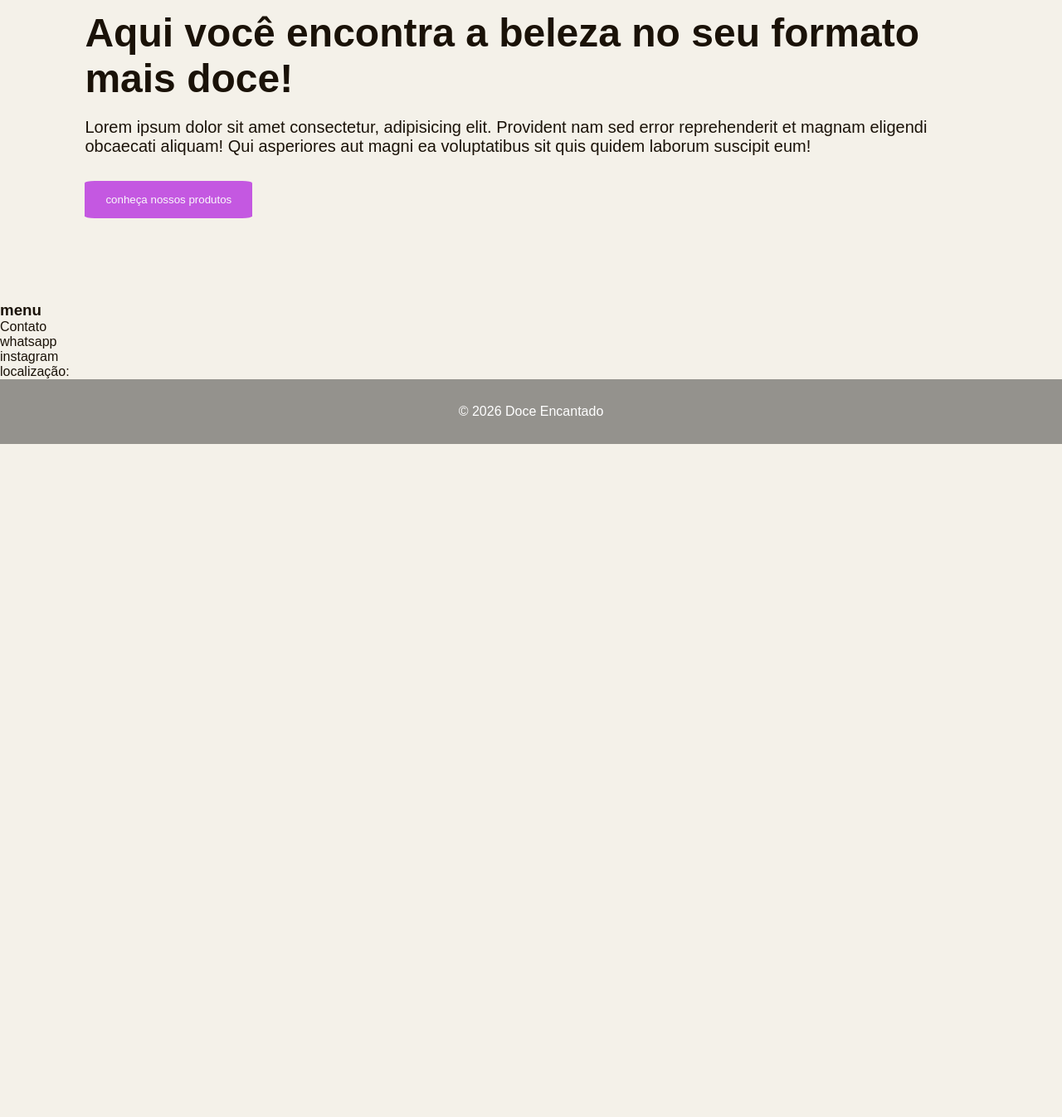
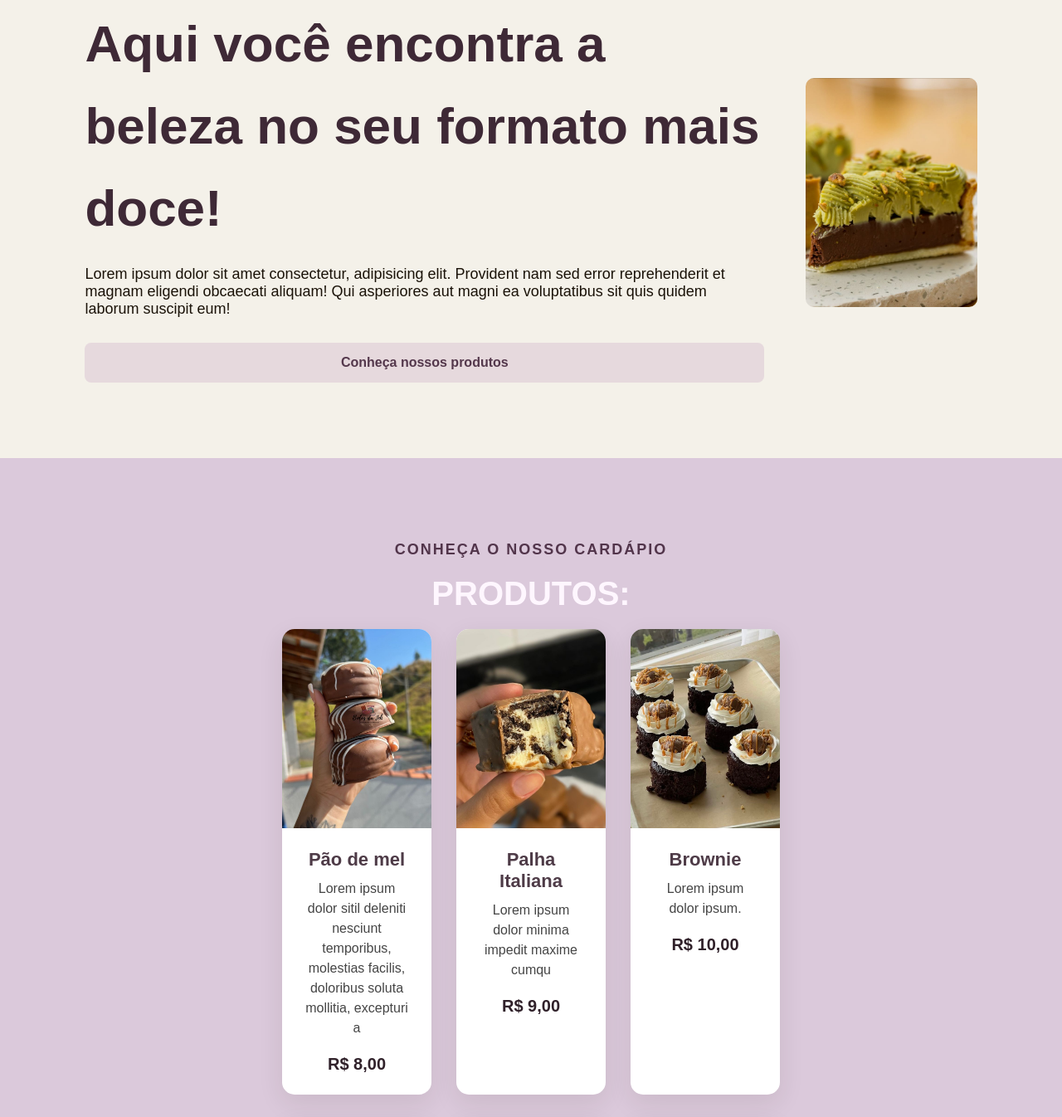
Before and after one commit to japcunha/DoceEncantado, a plain HTML site: page index.html in a window 1280 px wide. Shown: the part 161-1507 px from the top of the page at 83% size. Before the commit the page ends 800 px from the top, so only its background shows below. Drawn offline with Linux system fonts and the light colour scheme.

Commit message:
adição de seção e cartões de cada produto

```diff
--- a/css/style.css
+++ b/css/style.css
@@ -19,7 +19,8 @@ header {
     align-items: center;
     padding: 22px 8%;
 }
-.logo{
+
+.logo {
     text-decoration: none;
     color: #d5a2d7da;
     font-weight: bold;
@@ -38,37 +39,143 @@ nav a {
     transition: 0.2;
 
 }
+
 nav a:hover {
     color: #e4a5e7e7;
 }
 
-main {
+.hero {
+    display: flex;
+    align-items: center;
+    justify-content: space-between;
+    gap: 50px;
+    padding: 80px 8%;
     min-height: 80vh;
+}
+
+.hero-content {
+    max-width: 500px;
 
 }
 
-#inicio {
-    padding: 100px 8%;
-}
+.hero h1 {
+    color: rgb(62, 41, 54);
+    font-size: 62px;
+    line-height: 1.6;
 
-#inicio h2 {
-    font-size: 48px;
     margin-bottom: 20px;
 }
 
-#inicio p {
-    font-size: 20px;
+.hero p {
+    font-size: 18px;
     margin-bottom: 30px;
 }
 
-button {
+.h-button {
+    display: flex;
     padding: 15px 25px;
-    border: none;
-    border-radius: 6%;
-    color: rgb(250, 249, 251);
-    background-color: rgba(179, 32, 223, 0.731);
-    cursor: pointer;
+    background-color: #ceb3c863;
+    color: #311129ce;
+    text-decoration: none;
+    justify-content: center;
+    border-radius: 8px;
+    font-weight: bold;
+    transform: 0.3s;
 }
+
+.h-button:hover {
+    background-color: #783c6791;
+    color: rgb(255, 255, 253);
+}
+
+.h-image {
+    width: 40%;
+}
+
+.h-image img {
+    width: 100%;
+    display: block;
+    border-radius: 10px;
+}
+
+
+
+.section-title span {
+    color: #311129ce;
+    font-size: 18px;
+    font-weight: bold;
+    letter-spacing: 2px;
+}
+
+.section-title {
+    text-align: center;
+    max-width: 600px;
+    margin: 0 auto 60px;
+}
+
+.section-title p {
+    font-size: 16px;
+    color: #311129ce;
+}
+
+.section-title h2 {
+    color: #fef6fe;
+    font-size: 40px;
+    margin: 20px 0;
+}
+.products {
+    padding: 100px 8%;
+    background-color: #cdb2d3a2;
+}
+.product-grid {
+    display: grid;
+    grid-template-columns: repeat(3, 1fr);
+    gap: 30px;
+}
+
+.product-card {
+    background-color: #ffff;
+    border-radius: 15px;
+    overflow: hidden;
+    box-shadow: 0 10px 30px rgba(45, 31, 26, 0.096);
+    transition: transform 0.3s ease;
+}
+
+.product-card:hover {
+    transform: translateY(-8px);
+
+}
+
+.product-card img {
+    width: 100%;
+    height: 240px;
+    object-fit: cover;
+    display: block;
+}
+
+.p-info {
+    padding: 25px;
+
+
+}
+
+.p-info h3 {
+    font-size: 22px;
+    color: rgba(62, 41, 54, 0.916);
+    margin-bottom: 10px;
+}
+
+.p-info p {
+    color: #454545;
+    line-height: 1.5;
+    margin-bottom: 20px;
+}
+
+.p-info strong {
+    font-size: 20px;
+    color: #30212a;
+}
+
 
 footer {
     padding: 30px;
--- a/index.html
+++ b/index.html
@@ -19,30 +19,97 @@
         </nav>
     </header>
     <main>
-        <section id="inicio">
+        <section id="inicio" class="hero">
+            <div class="h-content">
 
-            <h2>Aqui você encontra a beleza no seu formato mais doce!</h2>
+                <h1>Aqui você encontra a beleza no seu formato mais doce!</h1>
 
-            <p>Lorem ipsum dolor sit amet consectetur, adipisicing elit. Provident nam sed error reprehenderit et magnam
-                eligendi obcaecati aliquam! Qui asperiores aut magni ea voluptatibus sit quis quidem laborum suscipit
-                eum!
-            </p>
-            <button> conheça nossos produtos</button>
+                <p>Lorem ipsum dolor sit amet consectetur, adipisicing elit. Provident nam sed error reprehenderit et
+                    magnam
+                    eligendi obcaecati aliquam! Qui asperiores aut magni ea voluptatibus sit quis quidem laborum
+                    suscipit
+                    eum!
+                </p>
+
+                <a href="#produtos" class="h-button">Conheça nossos produtos</a>
+            </div>
+            <div class="h-image">
+                <img src="./js/img/docePrincipal.jpg" alt="Torta de pistache com chocolate">
+            </div>
         </section>
-        <section>
-            <h3>menu</h3>
+
+        <section id="menu" class="products">
+            <div class="section-title">
+                <span> CONHEÇA O NOSSO CARDÁPIO</span>
+
+                <h2>PRODUTOS:</h2>
 
 
-            <div>
-            </div>
+                <div class="product-grid">
 
+                    <article class="product-card">
+                        <img src="js/img/paodeMel.jpg" alt="">
+                        <div class="p-info">
+                            <h3>Pão de mel</h3>
+                            <p>Lorem ipsum dolor sitil deleniti nesciunt temporibus,
+                                molestias facilis, doloribus soluta mollitia, excepturi a</p>
+                            <strong>R$ 8,00</strong>
+                        </div>
+                    </article>
+
+                    <article class="product-card">
+                        <img src="js/img/palhaItaliana.jpg" alt="">
+                        <div class="p-info">
+                            <h3>Palha Italiana</h3>
+                            <p>Lorem ipsum dolor minima impedit maxime cumqu</p>
+                            <strong>R$ 9,00</strong>
+                        </div>
+                    </article>
+
+                    <article class="product-card">
+                        <img src="js/img/brownie.jpg" alt="">
+                        <div class="p-info">
+                            <h3>Brownie</h3>
+                            <p>Lorem ipsum dolor ipsum.</p>
+                            <strong>R$ 10,00</strong>
+                        </div>
+                    </article>
+                    <article class="product-card">
+                        <img src="js/img/brownie.jpg" alt="">
+                        <div class="p-info">
+                            <h3>Brownie</h3>
+                            <p>Lorem ipsum dolor ipsum.</p>
+                            <strong>R$ 10,00</strong>
+                        </div>
+                    </article>
+                    <article class="product-card">
+                        <img src="js/img/brownie.jpg" alt="">
+                        <div class="p-info">
+                            <h3>Brownie</h3>
+                            <p>Lorem ipsum dolor ipsum.</p>
+                            <strong>R$ 10,00</strong>
+                        </div>
+                    </article>
+                    <article class="product-card">
+                        <img src="js/img/brownie.jpg" alt="">
+                        <div class="p-info">
+                            <h3>Brownie</h3>
+                            <p>Lorem ipsum dolor ipsum.</p>
+                            <strong>R$ 10,00</strong>
+                        </div>
+                    </article>
+
+                </div>
         </section>
+
         <section>
             Contato
             <p>whatsapp</p>
             <p>instagram</p>
         </section>
+
         <section>localização:</section>
+
         <footer> © 2026 Doce Encantado </footer>
     </main>
 
```
Also changed, not shown: js/img/brownie.jpg (added), js/img/docePrincipal.jpg (added), js/img/palhaItaliana.jpg (added), js/img/paodeMel.jpg (added), js/img/suspiro.jpg (added).
